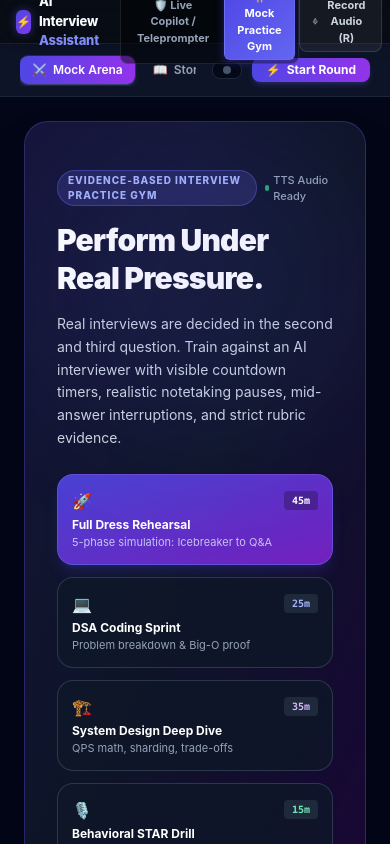
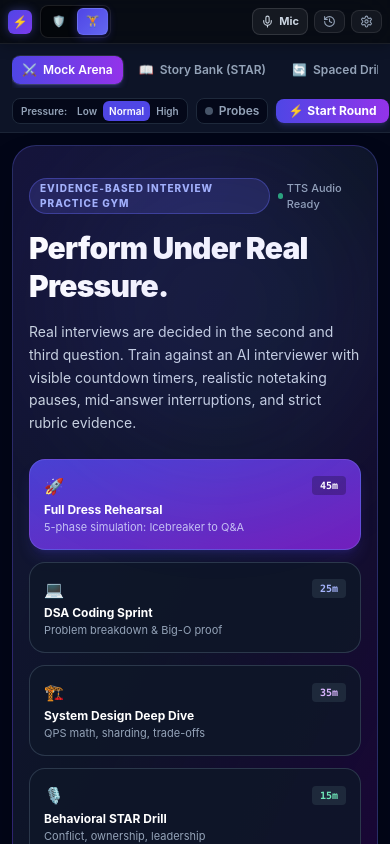
Before and after one commit to Abhitvg/IAC, a React (Vite) app: page / in a window 390 px wide. Built offline with nearby package versions, Linux system fonts and the light colour scheme.

Commit message:
feat(ui): improve responsive layout across teleprompter and practice gym

```diff
--- a/src/App.tsx
+++ b/src/App.tsx
@@ -120,8 +120,9 @@ export default function App() {
       {/* Top Application Bar with Accessibility Landmark */}
       <header
         role="banner"
+        className="px-2 sm:px-4"
         style={{
-          height: '44px',
+          minHeight: '44px',
           background:
             activeView === 'teleprompter'
               ? `rgba(9, 13, 22, ${Math.min(0.85, windowOpacity * 0.75 + 0.2)})`
@@ -133,13 +134,13 @@ export default function App() {
           display: 'flex',
           alignItems: 'center',
           justifyContent: 'space-between',
-          padding: '0 16px',
+          gap: '8px',
           zIndex: 50,
           userSelect: 'none',
         }}
       >
-        <div style={{ display: 'flex', alignItems: 'center', gap: '12px' }}>
-          <div style={{ display: 'flex', alignItems: 'center', gap: '8px' }}>
+        <div style={{ display: 'flex', alignItems: 'center', gap: '8px', minWidth: 0 }}>
+          <div style={{ display: 'flex', alignItems: 'center', gap: '6px', flexShrink: 0 }}>
             <div
               style={{
                 width: '24px',
@@ -156,15 +157,14 @@ export default function App() {
               ⚡
             </div>
             <h1
-              style={{
-                fontSize: '13px',
-                fontWeight: 800,
-                color: '#f8fafc',
-                letterSpacing: '-0.2px',
-                margin: 0,
-              }}
+              className="text-xs sm:text-[13px] font-extrabold text-slate-100 tracking-tight m-0 hidden md:inline"
             >
               AI Interview <span style={{ color: '#818cf8' }}>Assistant</span>
+            </h1>
+            <h1
+              className="text-xs font-bold text-slate-100 tracking-tight m-0 hidden sm:inline md:hidden"
+            >
+              AI <span style={{ color: '#818cf8' }}>Copilot</span>
             </h1>
           </div>
 
@@ -175,7 +175,7 @@ export default function App() {
               background: 'rgba(0, 0, 0, 0.45)',
               border: '1px solid rgba(255, 255, 255, 0.1)',
               borderRadius: '8px',
-              padding: '3px',
+              padding: '2px',
               gap: '2px',
               boxShadow: 'inset 0 1px 3px rgba(0, 0, 0, 0.3)',
             }}
@@ -183,8 +183,9 @@ export default function App() {
             <button
               type="button"
               onClick={() => setActiveView('teleprompter')}
+              title="Live Copilot / Teleprompter Mode"
               style={{
-                padding: '4px 12px',
+                padding: '4px 8px',
                 borderRadius: '6px',
                 fontSize: '11px',
                 fontWeight: 700,
@@ -201,15 +202,19 @@ export default function App() {
                 boxShadow:
                   activeView === 'teleprompter' ? '0 2px 8px rgba(79, 70, 229, 0.4)' : 'none',
                 transition: 'all 0.18s cubic-bezier(0.4, 0, 0.2, 1)',
+                whiteSpace: 'nowrap',
               }}
             >
-              🛡️ Live Copilot / Teleprompter
+              <span className="hidden lg:inline">🛡️ Live Copilot / Teleprompter</span>
+              <span className="hidden sm:inline lg:hidden">🛡️ Copilot</span>
+              <span className="sm:hidden">🛡️</span>
             </button>
             <button
               type="button"
               onClick={() => setActiveView('mock_gym')}
+              title="Mock Practice Gym Mode"
               style={{
-                padding: '4px 12px',
+                padding: '4px 8px',
                 borderRadius: '6px',
                 fontSize: '11px',
                 fontWeight: 700,
@@ -225,9 +230,12 @@ export default function App() {
                 color: activeView === 'mock_gym' ? '#ffffff' : '#94a3b8',
                 boxShadow: activeView === 'mock_gym' ? '0 2px 8px rgba(79, 70, 229, 0.4)' : 'none',
                 transition: 'all 0.18s cubic-bezier(0.4, 0, 0.2, 1)',
+                whiteSpace: 'nowrap',
               }}
             >
-              🏋️ Mock Practice Gym
+              <span className="hidden lg:inline">🏋️ Mock Practice Gym</span>
+              <span className="hidden sm:inline lg:hidden">🏋️ Gym</span>
+              <span className="sm:hidden">🏋️</span>
             </button>
           </div>
         </div>
@@ -236,8 +244,9 @@ export default function App() {
           style={{
             display: 'flex',
             alignItems: 'center',
-            gap: '8px',
+            gap: '6px',
             fontSize: '11px',
+            flexShrink: 0,
           }}
         >
           {/* Audio Recording / Dictation Button with Beacon */}
@@ -245,11 +254,12 @@ export default function App() {
             type="button"
             onClick={toggleRecording}
             aria-label={isRecording ? 'Stop Audio Recording' : 'Start Audio Recording'}
+            title="Toggle Audio Recording (Shortcut: R)"
             style={{
               display: 'flex',
               alignItems: 'center',
-              gap: '6px',
-              padding: '5px 12px',
+              gap: '5px',
+              padding: '4px 8px',
               borderRadius: '8px',
               fontSize: '11px',
               fontWeight: 700,
@@ -261,6 +271,7 @@ export default function App() {
               color: isRecording ? '#ffffff' : '#cbd5e1',
               border: isRecording ? '1px solid #f43f5e' : '1px solid rgba(255, 255, 255, 0.12)',
               boxShadow: isRecording ? '0 0 14px rgba(225, 29, 72, 0.45)' : 'none',
+              whiteSpace: 'nowrap',
             }}
           >
             {isRecording ? (
@@ -268,7 +279,9 @@ export default function App() {
             ) : (
               <Mic size={13} style={{ color: '#cbd5e1' }} />
             )}
-            <span>{isRecording ? 'Recording Active (R)' : 'Record Audio (R)'}</span>
+            <span className="hidden md:inline">{isRecording ? 'Recording Active (R)' : 'Record Audio (R)'}</span>
+            <span className="hidden sm:inline md:hidden">{isRecording ? 'Recording' : 'Record'}</span>
+            <span className="sm:hidden">{isRecording ? 'Rec' : 'Mic'}</span>
           </button>
 
           {/* Past Sessions History Button */}
@@ -280,8 +293,8 @@ export default function App() {
             style={{
               display: 'flex',
               alignItems: 'center',
-              gap: '5px',
-              padding: '5px 10px',
+              gap: '4px',
+              padding: '4px 8px',
               borderRadius: '8px',
               fontSize: '11px',
               fontWeight: 600,
@@ -293,7 +306,7 @@ export default function App() {
             }}
           >
             <History size={13} />
-            <span>Sessions</span>
+            <span className="hidden sm:inline">Sessions</span>
           </button>
 
           {/* Settings Button */}
@@ -305,8 +318,8 @@ export default function App() {
             style={{
               display: 'flex',
               alignItems: 'center',
-              gap: '5px',
-              padding: '5px 10px',
+              gap: '4px',
+              padding: '4px 8px',
               borderRadius: '8px',
               fontSize: '11px',
               fontWeight: 600,
@@ -318,7 +331,7 @@ export default function App() {
             }}
           >
             <Settings size={13} />
-            <span>Settings</span>
+            <span className="hidden sm:inline">Settings</span>
           </button>
         </div>
       </header>
--- a/src/components/practice/MockGymView.tsx
+++ b/src/components/practice/MockGymView.tsx
@@ -39,9 +39,9 @@ export const MockGymView: React.FC = () => {
   return (
     <div className="h-full flex flex-col bg-slate-950 text-slate-100 overflow-hidden">
       {/* Sub-Header Navigation */}
-      <div className="px-5 py-2.5 bg-slate-900/90 backdrop-blur-xl border-b border-slate-800/80 flex items-center justify-between gap-4 shrink-0 z-10">
+      <div className="px-3 sm:px-5 py-2 bg-slate-900/90 backdrop-blur-xl border-b border-slate-800/80 flex flex-col md:flex-row items-stretch md:items-center justify-between gap-2.5 sm:gap-4 shrink-0 z-10">
         <div
-          className="flex items-center gap-1.5 overflow-x-auto no-scrollbar py-0.5"
+          className="flex items-center gap-1.5 overflow-x-auto no-scrollbar py-1 scroll-smooth w-full md:w-auto"
           role="tablist"
           aria-label="Mock Practice Sections"
         >
@@ -56,7 +56,7 @@ export const MockGymView: React.FC = () => {
                 aria-controls={'tabpanel-' + tab.id}
                 id={'tab-' + tab.id}
                 className={
-                  'px-3 py-1.5 rounded-lg text-xs font-semibold whitespace-nowrap transition-all duration-150 flex items-center gap-1.5 ' +
+                  'px-2.5 sm:px-3 py-1.5 rounded-lg text-xs font-semibold whitespace-nowrap transition-all duration-150 flex items-center gap-1.5 shrink-0 ' +
                   (isActive
                     ? 'bg-gradient-to-r from-indigo-600 to-purple-600 text-white shadow-md shadow-indigo-500/25 ring-1 ring-white/10'
                     : 'text-slate-400 hover:text-slate-200 hover:bg-slate-800/80')
@@ -70,10 +70,10 @@ export const MockGymView: React.FC = () => {
         </div>
 
         {/* Right Controls: Pressure Selector, Interruption Toggle, Start/Active Button */}
-        <div className="flex items-center gap-2.5 shrink-0">
+        <div className="flex items-center justify-between md:justify-end gap-2 shrink-0 w-full md:w-auto">
           {/* Segmented Pressure Selector */}
-          <div className="hidden sm:flex items-center bg-slate-950/80 border border-slate-800 rounded-lg p-0.5 text-xs">
-            <span className="text-[11px] font-semibold text-slate-400 pl-2 pr-1.5">Pressure:</span>
+          <div className="flex items-center bg-slate-950/80 border border-slate-800 rounded-lg p-0.5 text-xs">
+            <span className="text-[10px] sm:text-[11px] font-semibold text-slate-400 pl-1.5 sm:pl-2 pr-1">Pressure:</span>
             {(['low', 'normal', 'high'] as InterviewPressure[]).map((p) => {
               const isSelected = selectedPressure === p;
               return (
@@ -82,7 +82,7 @@ export const MockGymView: React.FC = () => {
                   type="button"
                   onClick={() => setSelectedPressure(p)}
                   className={
-                    'px-2 py-0.5 text-[11px] font-semibold rounded-md capitalize transition ' +
+                    'px-1.5 sm:px-2 py-0.5 text-[10px] sm:text-[11px] font-semibold rounded-md capitalize transition ' +
                     (isSelected
                       ? p === 'high'
                         ? 'bg-rose-600 text-white shadow-sm'
@@ -103,7 +103,7 @@ export const MockGymView: React.FC = () => {
             type="button"
             onClick={() => setInterruptionEnabled(!interruptionEnabled)}
             className={
-              'flex items-center gap-1.5 px-2.5 py-1 rounded-lg border text-xs font-semibold transition ' +
+              'flex items-center gap-1.5 px-2 sm:px-2.5 py-1 rounded-lg border text-xs font-semibold transition shrink-0 ' +
               (interruptionEnabled
                 ? 'bg-amber-500/15 border-amber-500/40 text-amber-300 shadow-sm shadow-amber-500/10'
                 : 'bg-slate-950/80 border-slate-800 text-slate-400 hover:text-slate-300 hover:border-slate-700')
@@ -116,7 +116,8 @@ export const MockGymView: React.FC = () => {
                 (interruptionEnabled ? 'bg-amber-400 animate-pulse' : 'bg-slate-600')
               }
             />
-            <span className="hidden md:inline">Interruptions</span>
+            <span className="hidden sm:inline">Interruptions</span>
+            <span className="sm:hidden">Probes</span>
           </button>
 
           {/* Action Button: Jump to Active Round or Start New Round */}
@@ -124,15 +125,16 @@ export const MockGymView: React.FC = () => {
             <button
               type="button"
               onClick={() => setActiveTab('arena')}
-              className="flex items-center gap-2 px-3 py-1 bg-rose-600/20 border border-rose-500/40 text-rose-300 hover:bg-rose-600/30 rounded-lg text-xs font-bold transition shadow-sm"
+              className="flex items-center gap-1.5 sm:gap-2 px-2.5 sm:px-3 py-1 bg-rose-600/20 border border-rose-500/40 text-rose-300 hover:bg-rose-600/30 rounded-lg text-xs font-bold transition shadow-sm whitespace-nowrap shrink-0"
             >
               <span className="w-2 h-2 rounded-full bg-rose-500 animate-ping" />
-              <span>In Session ({activeSession.persona.replace(/_/g, ' ')})</span>
+              <span className="hidden sm:inline">In Session ({activeSession.persona.replace(/_/g, ' ')})</span>
+              <span className="sm:hidden">In Session</span>
             </button>
           ) : (
             <button
               onClick={() => setShowLauncher(true)}
-              className="flex items-center gap-1.5 px-3.5 py-1 bg-gradient-to-r from-indigo-600 to-purple-600 hover:from-indigo-500 hover:to-purple-500 text-white rounded-lg text-xs font-bold shadow-md shadow-indigo-500/20 transition active:scale-[0.98]"
+              className="flex items-center gap-1 px-3 sm:px-3.5 py-1 bg-gradient-to-r from-indigo-600 to-purple-600 hover:from-indigo-500 hover:to-purple-500 text-white rounded-lg text-xs font-bold shadow-md shadow-indigo-500/20 transition active:scale-[0.98] whitespace-nowrap shrink-0"
             >
               <span>⚡</span>
               <span>Start Round</span>
@@ -143,7 +145,7 @@ export const MockGymView: React.FC = () => {
 
       {/* Main Content Area */}
       <div
-        className="flex-1 overflow-y-auto p-6 max-w-6xl mx-auto w-full"
+        className="flex-1 overflow-y-auto p-3 sm:p-6 max-w-6xl mx-auto w-full"
         role="tabpanel"
         id={'tabpanel-' + activeTab}
         aria-labelledby={'tab-' + activeTab}
@@ -154,7 +156,7 @@ export const MockGymView: React.FC = () => {
           ) : (
             <div className="space-y-6">
               {/* Hero Banner */}
-              <div className="relative overflow-hidden p-8 bg-gradient-to-br from-indigo-950/70 via-slate-900/90 to-purple-950/40 border border-indigo-500/30 rounded-3xl shadow-2xl space-y-4">
+              <div className="relative overflow-hidden p-4 sm:p-8 bg-gradient-to-br from-indigo-950/70 via-slate-900/90 to-purple-950/40 border border-indigo-500/30 rounded-3xl shadow-2xl space-y-4">
                 <div className="absolute top-0 right-0 w-80 h-80 bg-indigo-500/10 rounded-full blur-3xl pointer-events-none" />
 
                 <div className="flex items-center gap-2">
@@ -331,7 +333,7 @@ export const MockGymView: React.FC = () => {
                 <label className="text-slate-300 font-semibold block mb-1.5">
                   Interviewer Persona
                 </label>
-                <div className="grid grid-cols-3 gap-2">
+                <div className="grid grid-cols-1 sm:grid-cols-3 gap-2">
                   {[
                     { id: 'strict_big_tech', label: 'Strict Big Tech', icon: '🏛️' },
                     { id: 'startup_pragmatist', label: 'Startup Pragmatist', icon: '⚡' },
@@ -359,7 +361,7 @@ export const MockGymView: React.FC = () => {
                 <label className="text-slate-300 font-semibold block mb-1.5">
                   Interview Pressure
                 </label>
-                <div className="grid grid-cols-3 gap-2">
+                <div className="grid grid-cols-1 sm:grid-cols-3 gap-2">
                   {[
                     { id: 'low', label: 'Low', desc: 'Relaxed pause, fewer probes', icon: '😌' },
                     { id: 'normal', label: 'Normal', desc: 'Standard interview pace', icon: '⚡' },
--- a/src/components/teleprompter/TeleprompterView.tsx
+++ b/src/components/teleprompter/TeleprompterView.tsx
@@ -1017,7 +1017,7 @@ export default function TeleprompterView() {
                     color: active ? '#ffffff' : '#94a3b8',
                     border: active ? '1px solid rgba(255, 255, 255, 0.3)' : '1px solid transparent',
                     borderRadius: '4px',
-                    padding: '3px 8px',
+                    padding: isUltraCompact ? '3px 6px' : '3px 8px',
                     fontSize: '11px',
                     fontWeight: active ? 700 : 500,
                     cursor: 'pointer',
@@ -1026,7 +1026,7 @@ export default function TeleprompterView() {
                     boxShadow: active ? '0 2px 6px rgba(0, 0, 0, 0.4)' : 'none',
                   }}
                 >
-                  {m.label}
+                  {isUltraCompact ? m.label.split(' ')[0] : m.label}
                 </button>
               );
             })}
@@ -1359,6 +1359,7 @@ export default function TeleprompterView() {
           style={{ display: 'flex', alignItems: 'center', gap: '5px', flexShrink: 0 }}
         >
           <div style={{ display: 'flex', alignItems: 'center', gap: '2px' }}>
+            {!isUltraCompact && (
               <button
                 onClick={() =>
                   setWindowOpacity(Math.max(0.12, Math.round((windowOpacity - 0.1) * 100) / 100))
@@ -1377,6 +1378,7 @@ export default function TeleprompterView() {
               >
                 -
               </button>
+            )}
             <select
               value={windowOpacity}
               onChange={(e) => setWindowOpacity(parseFloat(e.target.value))}
@@ -1415,6 +1417,7 @@ export default function TeleprompterView() {
                 98% Solid Dark
               </option>
             </select>
+            {!isUltraCompact && (
               <button
                 onClick={() =>
                   setWindowOpacity(Math.min(0.98, Math.round((windowOpacity + 0.1) * 100) / 100))
@@ -1433,6 +1436,7 @@ export default function TeleprompterView() {
               >
                 +
               </button>
+            )}
           </div>
 
           {/* Shortcuts Quick Reference Button */}
@@ -1569,7 +1573,7 @@ export default function TeleprompterView() {
         style={{
           flex: 1,
           overflowY: 'auto',
-          padding: '20px 28px',
+          padding: isUltraCompact ? '12px 14px' : '20px 28px',
           scrollBehavior: 'smooth',
           userSelect: 'text',
         }}
@@ -1599,12 +1603,13 @@ export default function TeleprompterView() {
               background: 'rgba(99, 102, 241, 0.22)',
               border: '1px solid rgba(129, 140, 248, 0.4)',
               borderRadius: '6px',
-              padding: '6px 12px',
+              padding: isUltraCompact ? '6px 8px' : '6px 12px',
               marginBottom: '10px',
               color: '#e0e7ff',
               fontSize: '13px',
               fontWeight: 600,
               letterSpacing: '0.2px',
+              flexWrap: isUltraCompact ? 'wrap' : 'nowrap',
             }}
           >
             <div
@@ -1612,17 +1617,18 @@ export default function TeleprompterView() {
                 display: 'flex',
                 alignItems: 'center',
                 gap: '6px',
-                flex: 1,
+                flex: isUltraCompact ? '1 1 100%' : 1,
+                minWidth: 0,
                 overflow: 'hidden',
               }}
             >
               <Sparkles size={13} style={{ color: '#818cf8', flexShrink: 0 }} />
-              <span style={{ textOverflow: 'ellipsis', overflow: 'hidden', whiteSpace: 'nowrap' }}>
+              <span style={{ textOverflow: 'ellipsis', overflow: 'hidden', whiteSpace: isUltraCompact ? 'normal' : 'nowrap', wordBreak: 'break-word' }}>
                 Q: {currentQuestion}
               </span>
             </div>
 
-            <div style={{ display: 'flex', alignItems: 'center', gap: '6px', flexShrink: 0 }}>
+            <div style={{ display: 'flex', alignItems: 'center', gap: '6px', flexShrink: 0, marginLeft: isUltraCompact ? 'auto' : undefined }}>
               {/* Back / Undo button right on Question Card */}
               <button
                 onClick={restorePreviousQuestion}
@@ -2173,7 +2179,7 @@ export default function TeleprompterView() {
                   display: 'flex',
                   alignItems: 'center',
                   justifyContent: 'space-between',
-                  padding: '12px 18px',
+                  padding: isUltraCompact ? '8px 12px' : '12px 18px',
                   background:
                     'linear-gradient(135deg, rgba(30, 27, 75, 0.6), rgba(15, 23, 42, 0.75))',
                   border: '1px solid rgba(129, 140, 248, 0.25)',
@@ -2249,7 +2255,7 @@ export default function TeleprompterView() {
                     alignItems: 'center',
                     justifyContent: 'center',
                     gap: '8px',
-                    padding: '12px 18px',
+                    padding: isUltraCompact ? '8px 12px' : '12px 18px',
                     background:
                       'linear-gradient(135deg, rgba(16, 185, 129, 0.9), rgba(5, 150, 105, 0.95))',
                     color: '#ffffff',
@@ -2280,7 +2286,7 @@ export default function TeleprompterView() {
                     alignItems: 'center',
                     justifyContent: 'center',
                     gap: '8px',
-                    padding: '12px 18px',
+                    padding: isUltraCompact ? '8px 12px' : '12px 18px',
                     background:
                       'linear-gradient(135deg, rgba(99, 102, 241, 0.9), rgba(79, 70, 229, 0.95))',
                     color: '#ffffff',
```
Lines whose indentation alone changed are shown as unchanged.
